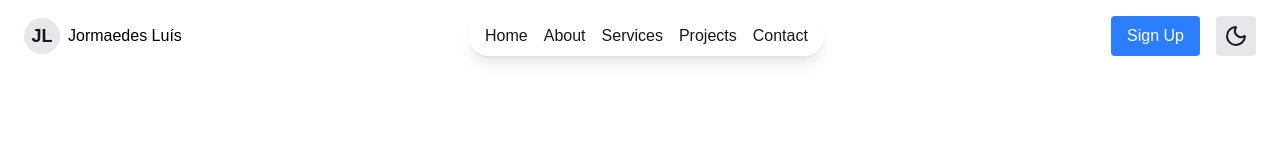
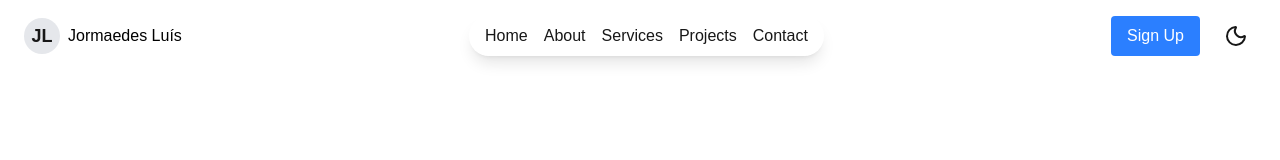
Before and after one commit to jormaedes/portfolio, a Next.js app: page / in a window 1280 px wide. Shown: the top 160 px of the page. Built offline with nearby package versions, Linux system fonts and the light colour scheme.

Commit message:
feat: update ThemeToggleButton styles for improved appearance

```diff
--- a/src/components/ToggleThemeButton.tsx
+++ b/src/components/ToggleThemeButton.tsx
@@ -18,7 +18,7 @@ export default function ThemeToggleButton() {
   return (
     <button
       onClick={() => setTheme(theme === "dark" ? "light" : "dark")}
-      className="p-2 bg-gray-200 dark:bg-gray-800 rounded"
+      className="p-2 cursor-pointer"
     >
       {theme === "dark" ? <Sun /> : <Moon />}
     </button>
```
